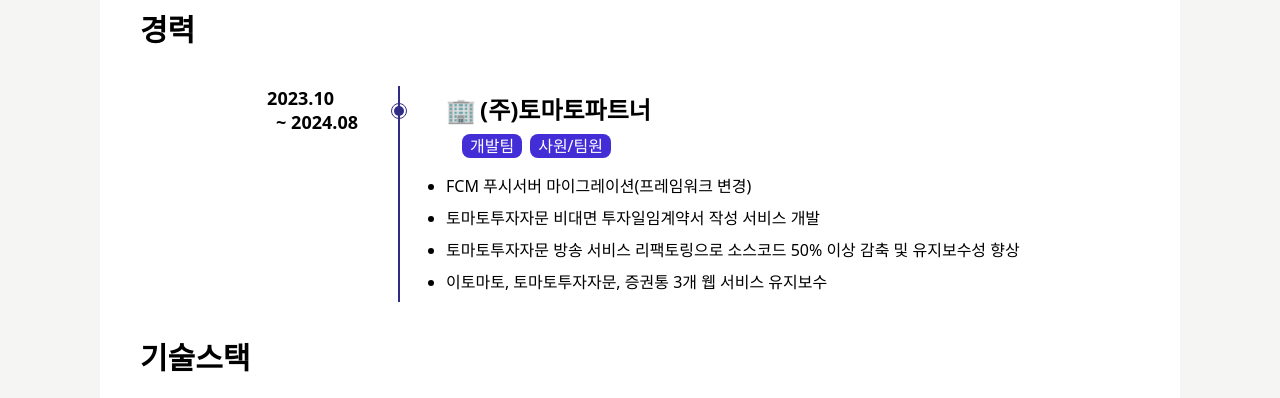
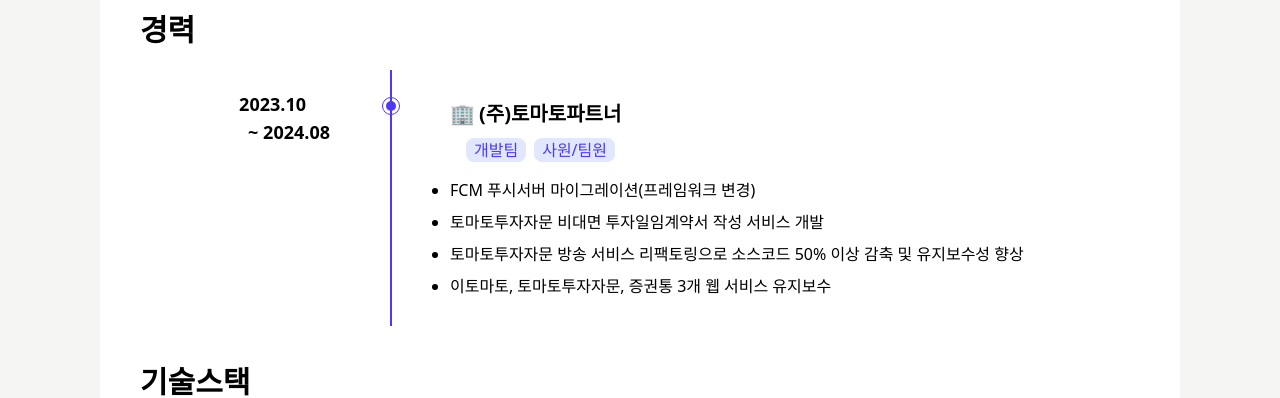
Before and after one commit to KoeyPortfolio/koey_portfolio_frontend, a React (Vite) app: page /profile in a window 1280 px wide. Shown: the part 412-810 px from the top of the page. Built offline with nearby package versions, Linux system fonts and the light colour scheme.

Commit message:
경력사항 타임라인뷰로 리팩토링

```diff
--- a/src/component/Experience.jsx
+++ b/src/component/Experience.jsx
@@ -1,6 +1,7 @@
 import dayjs from "dayjs";
 import React, { useEffect, useState } from "react";
 import ExperienceRepository from "../../lib/repository/experience_repository";
+import TimeLineView from "./TimeLineView";
 
 export default function Experience() {
   const [experiences, setExperiences] = useState([]);
@@ -15,13 +16,38 @@
 
   return (
     <>
-      <ExperienceList>
+      <TimeLineView>
         {
           experiences.map((x, i) =>
-            <ExperienceList.Item key={i} company={x.company} department={x.department} jobTitle={x.jobTitle} start={dayjs(x.start).format('YYYY.MM')} end={dayjs(x.end).format('YYYY.MM')} details={x.details} />
+            <TimeLineView.Item key={i}>
+              <TimeLineView.Item.Left>
+                <div className="text-lg font-bold">
+                  <div className="me-6">
+                    { dayjs(x.start).format('YYYY.MM') }
+                  </div>
+                  <div>
+                    ~ { x.end ? dayjs(x.end).format('YYYY.MM') : '현재' }
+                  </div>
+                </div>
+              </TimeLineView.Item.Left>
+              <TimeLineView.Item.Right>
+                <h3 className="font-bold text-xl/12 before:content-['🏢'] before:mr-1">{ x.company }</h3>
+                <div className="flex ms-4 gap-2 mb-4">
+                  <JobTag>{ x.department }</JobTag>
+                  <JobTag>{ x.jobTitle }</JobTag>
+                </div>
+                <ol>
+                  {
+                    x.details.map((y, j) =>
+                      <li key={ j } className="text-base/6 list-disc my-2">{ y }</li>
+                    )
+                  }
+                </ol>
+              </TimeLineView.Item.Right>
+            </TimeLineView.Item>
           )
         }
-      </ExperienceList>
+      </TimeLineView>
     </>
   );
 }
@@ -40,7 +66,7 @@
   );
 }
 
-ExperienceList.Item = function ExperienceListItem({ start, end, company, details = [], department, jobTitle}) {
+ExperienceList.Item = function({ start, end, company, details = [], department, jobTitle}) {
   const class1 = `text-lg/6 font-bold w-[25%] before:w-[10px] before:h-[10px] before:bg-indigo-900 before:rounded-[50%] before:absolute before:left-[25%] before:-translate-x-[4px] before:top-[20px] after:w-[16px] after:h-[16px] after:border-indigo-900 after:border-1 after:rounded-[50%] after:absolute after:top-[17px] after:left-[25%] after:-translate-x-[7px] text-end pe-10`;
 
   return (
@@ -75,7 +101,7 @@
 
 function JobTag({ children }) {
   return (
-    <p className="flex items-center text-white px-2 bg-indigo-700 rounded-lg">
+    <p className="flex items-center text-indigo-600 px-2 bg-indigo-100 rounded-lg">
       { children }
     </p>
   );
```
